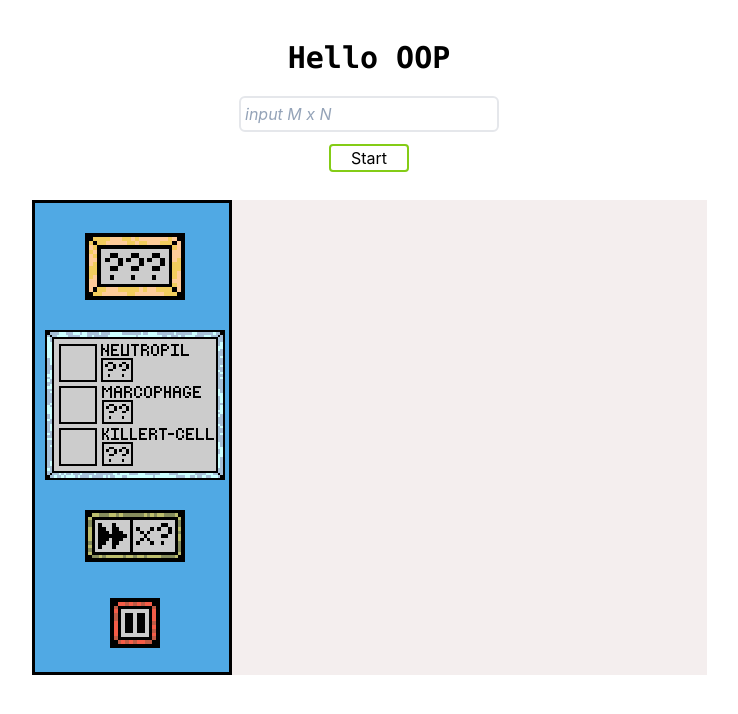
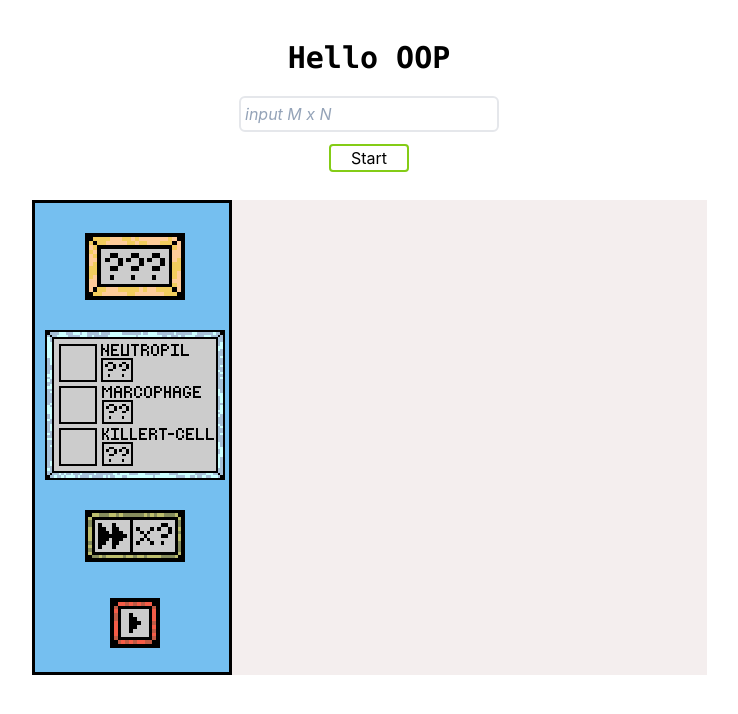
Before and after one commit to tongrak/YukonGold-CARIN, a React (Create React App) app in the folder FrontEnd/yukongold-carin/: page / in a window 1280 px wide. Shown: the top 714 px of the page, without its empty margins (271-1009 px from the left). Built offline with nearby package versions, Linux system fonts and the light colour scheme.

Commit message:
Implement Pause button& Speed button

```diff
--- a/FrontEnd/yukongold-carin/src/component/Board/Board.js
+++ b/FrontEnd/yukongold-carin/src/component/Board/Board.js
@@ -39,7 +39,7 @@ function Board(props){
             let q = j.toString();
             let p = q.concat(s);
             board.push(
-            <button id={p} k={p} className = "tile"
+            <button id={p}  className = "tile"
             onClick={(e) => clickCoor(e.target.id)}></button>)
 
         }
--- a/FrontEnd/yukongold-carin/src/component/Menu Elements/Pause.js
+++ b/FrontEnd/yukongold-carin/src/component/Menu Elements/Pause.js
@@ -1,23 +1,34 @@
 import './Pause.css';
 import axios from "axios"
+import { useState } from 'react';
+
+
+export default function Credit(){
+    const [pause,setPaues] = useState('/images/UnPause.png')
+
 
     const clickPause = () =>{
-    console.log("Paused")
         getPause();
     }
 
     const getPause = () => {
-    axios.get("http://localhost:8080/start" , {crossdomain: true})
+        axios.get("http://localhost:8080/pause" , {crossdomain: true})
         .then(res => {
-        console.log(res.data)
+            console.log("Pause is " + res.data)
+            if(res.data){
+                console.log("Paused")
+                setPaues("/images/UnPause.png")
+            }else{
+                console.log("Playing")
+                setPaues("/images/pause.png")
+            }
         })
     }
 
-export default function Credit(){
     return(
     <div id= "Pause">
         <button onClick={clickPause}>
-            <img className="image" src = "/images/Pause.png"/>
+            <img className="image" src = {pause}/>
         </button>
     </div>
     )
--- a/FrontEnd/yukongold-carin/src/component/Menu Elements/Speed.js
+++ b/FrontEnd/yukongold-carin/src/component/Menu Elements/Speed.js
@@ -1,9 +1,17 @@
 import './Speed.css';
+import axios from 'axios';
 
 const clickSpeed = () => {
     console.log("ClickSpeed")
+    getSpeed();
 }
 
+const getSpeed = () => {
+    axios.get("http://localhost:8080/speed" , {crossdomain: true})
+    .then(res => {
+        console.log("Speed :x" + res.data)
+    })
+}
 
 export default function Credit(){
     return (
--- a/FrontEnd/yukongold-carin/src/component/Menu.css
+++ b/FrontEnd/yukongold-carin/src/component/Menu.css
@@ -1,13 +1,13 @@
 #Menu {
-    /* position: fixed;
+    /* position: fixed; */
     bottom: 85px;
-    left: 235px; */
+    left: 235px;
     width: 200px;
     height: 475px;
     border-style: solid;
     border-width: medium;
     border-color: black;
-    background-color: rgb(80, 169, 228);
+    background-color: rgb(117, 191, 240);
 }
 
 #Menu .Credit{
--- a/FrontEnd/yukongold-carin/src/component/Menu.js
+++ b/FrontEnd/yukongold-carin/src/component/Menu.js
@@ -13,7 +13,16 @@ export default function Menu(){
     menu.push(<Speed/>);
     menu.push(<Pause/>);
     return (
-        <div id= "Menu">{menu}</div>
+        <div>
+            <div id= "Menu">
+                <Credit/>
+                <Shop/>
+                <Speed/>
+                <Pause/>
+            </div>
+
+
+        </div>
         )
     // return<div id= "Menu"><img src="images/Credits.png"/></div>;
 };
--- a/FrontEnd/yukongold-carin/tailwind.config.js
+++ b/FrontEnd/yukongold-carin/tailwind.config.js
@@ -2,7 +2,8 @@ module.exports = {
   content: [
     "./src/App.js",
     "./src/index.js",
-    "./src/component/title/Title.js"
+    "./src/component/title/Title.js",
+    "./src/component/Menu.js"
   ],
   theme: {
     extend: {},
```
Also changed, not shown: 1 other file (tests, documents, lock files or other folders). Lines whose indentation alone changed are shown as unchanged.
